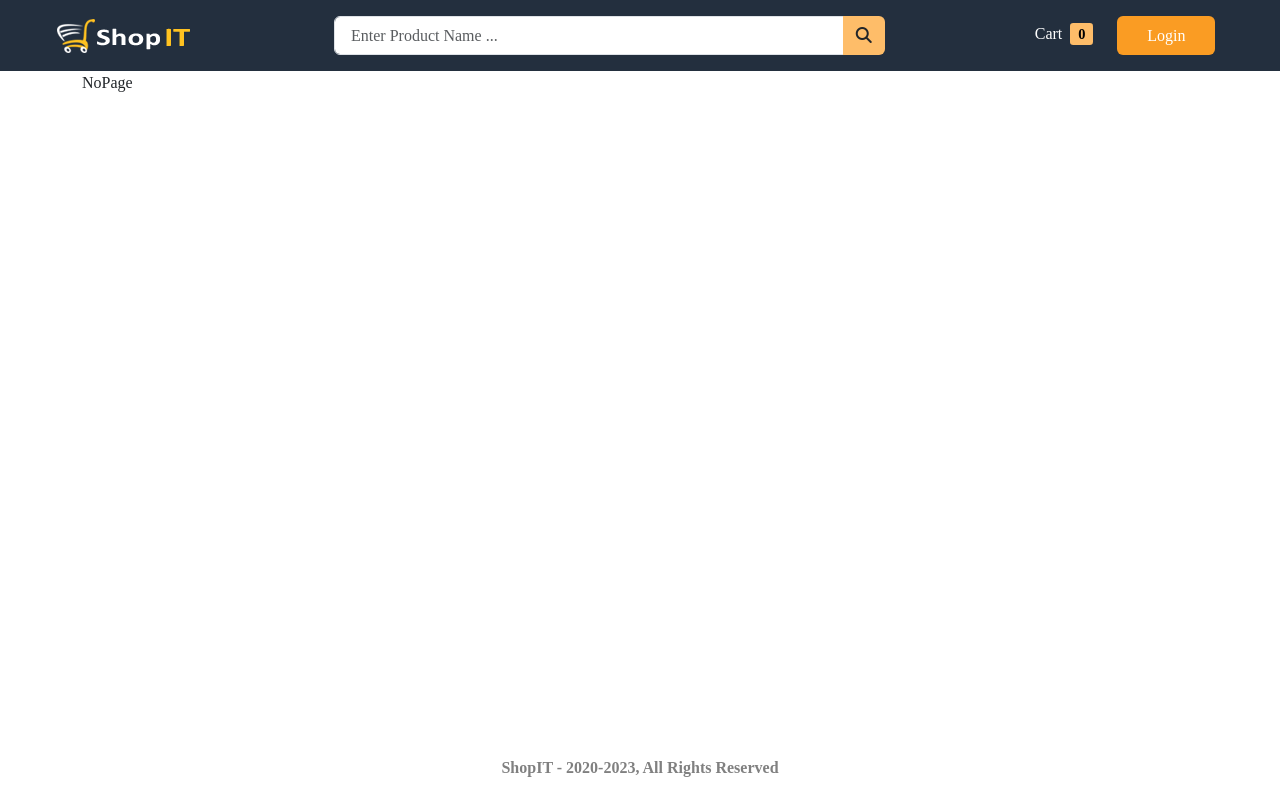
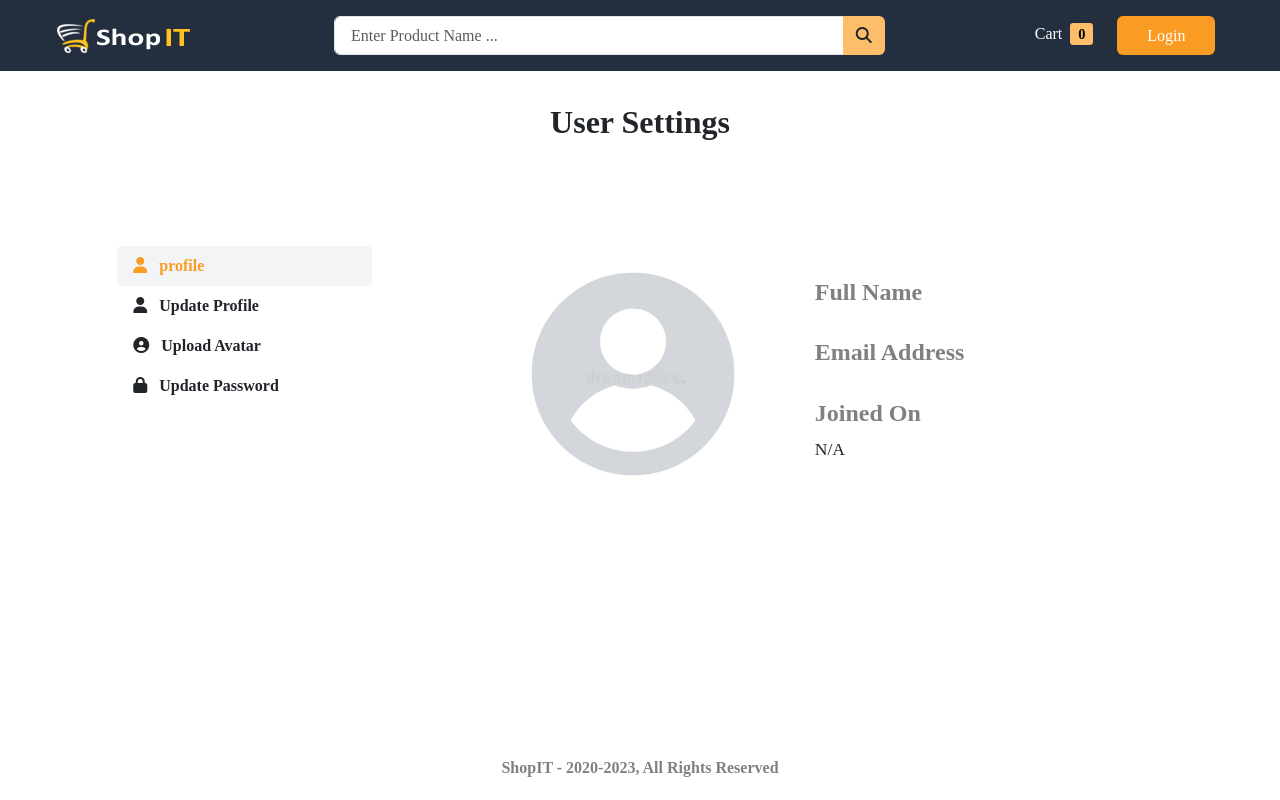
Before and after one commit to prasankumar26/shopit, a React (Create React App) app: page /me/profile in a window 1280 px wide. Built offline with nearby package versions, Linux system fonts and the light colour scheme; no server answers; a web font is replaced by a local one.

Commit message:
profile page integration

```diff
--- a/src/App.js
+++ b/src/App.js
@@ -7,6 +7,7 @@
 import ProductDetails from "./components/products/ProductDetails";
 import Login from "./pages/auth/Login";
 import Register from "./pages/auth/Register";
+import Profile from "./components/user/Profile";
 
 function App() {
   return (
@@ -19,6 +20,7 @@
           <Route path="contact" element={<Contact />} />
           <Route path="login" element={<Login />} />
           <Route path="register" element={<Register />} />
+          <Route path="me/profile" element={<Profile />} />
           <Route path="*" element={<NoPage />} />
         </Route>
        </Routes>
--- /dev/null
+++ b/src/components/user/Profile.jsx
@@ -0,0 +1,33 @@
+import React from 'react'
+import UserLayout from './UserLayout'
+import { useSelector } from 'react-redux'
+import { formatCreatedAt } from '../../helper'
+
+const Profile = () => {
+    const {user} = useSelector((state)=> state.auth)
+  return (
+    <UserLayout>
+        <div className="row justify-content-around mt-5 user-info">
+        <div className="col-12 col-md-3">
+            <figure className="avatar avatar-profile">
+            <img
+                className="rounded-circle img-fluid"
+                src={user?.avatar ? user?.avatar?.url : '../images/default_avatar.jpg'}
+                alt={user?.name}
+            />
+            </figure>
+        </div>
+        <div className="col-12 col-md-5">
+            <h4>Full Name</h4>
+            <p>{user?.name}</p>
+            <h4>Email Address</h4>
+            <p>{user?.email}</p>
+            <h4>Joined On</h4>
+            <p>{user ? formatCreatedAt(user.createdAt) : 'N/A'}</p>
+        </div>
+        </div>
+    </UserLayout>
+  )
+}
+
+export default Profile
--- /dev/null
+++ b/src/components/user/SidebarMenu.js
@@ -0,0 +1,61 @@
+import React, { useState } from 'react'
+import { Link, useLocation } from 'react-router-dom'
+
+const menuItems = [
+    {
+        name: "profile",
+        url: "/me/profile",
+        icon: "fas fa-user",
+    },
+    {
+        name: "Update Profile",
+        url: "/me/update_profile",
+        icon: "fas fa-user",
+    },
+    {
+        name: "Upload Avatar",
+        url: "/me/update_avatar",
+        icon: "fas fa-user-circle",
+    },
+    {
+        name: "Update Password",
+        url: "/me/update_password",
+        icon: "fas fa-lock",
+    },
+]
+
+const SidebarMenu = () => {
+
+    const location = useLocation();
+
+    const [activeMenuItem, setActiveMenuItem] = useState(location?.pathname)
+
+    const handleMenuItemClick = (menuItemUrl) =>{
+        setActiveMenuItem(menuItemUrl)
+    }
+
+  return (
+    <>
+     <div className="list-group mt-5 pl-4">
+        {
+            menuItems?.map((menuItem, index) =>{
+                return (
+                <Link
+                key={index}
+                    to={menuItem?.url}
+                    className={`fw-bold list-group-item list-group-item-action ${activeMenuItem.includes(menuItem.url) ? 'active' : ''}`}
+                    onClick={()=> handleMenuItemClick(menuItem.url) }
+                    aria-current={activeMenuItem.includes(menuItem.url) ? 'true' : 'false'}
+                >
+                    <i className={`menu-item-icon-1 ${menuItem.icon} pe-2`}></i> {menuItem.name}
+                </Link>
+                )
+            })
+        }
+
+    </div>
+    </>
+  )
+}
+
+export default SidebarMenu
--- /dev/null
+++ b/src/components/user/UserLayout.jsx
@@ -0,0 +1,24 @@
+import React from 'react'
+import SidebarMenu from './SidebarMenu'
+
+const UserLayout = ({children}) => {
+  return (
+    <>
+    <div className="mt-2 mb-4 py-4">
+        <h2 className="text-center fw-bolder">User Settings</h2>
+    </div>
+    <div className="container">
+        <div className="row justify-content-around">
+            <div className="col-12 col-lg-3 mb-5">
+                <SidebarMenu />
+            </div>
+            <div className="col-12 col-lg-8 user-dashboard">
+                {children}
+            </div>
+        </div>
+    </div>
+    </>
+  )
+}
+
+export default UserLayout
--- /dev/null
+++ b/src/helper/index.js
@@ -0,0 +1,6 @@
+// convert createdAt to normal Date
+export function formatCreatedAt(createdAt) {
+    const date = new Date(createdAt);
+    const options = { year: 'numeric', month: 'long', day: 'numeric' };
+    return date.toLocaleDateString(undefined, options);
+}
```
